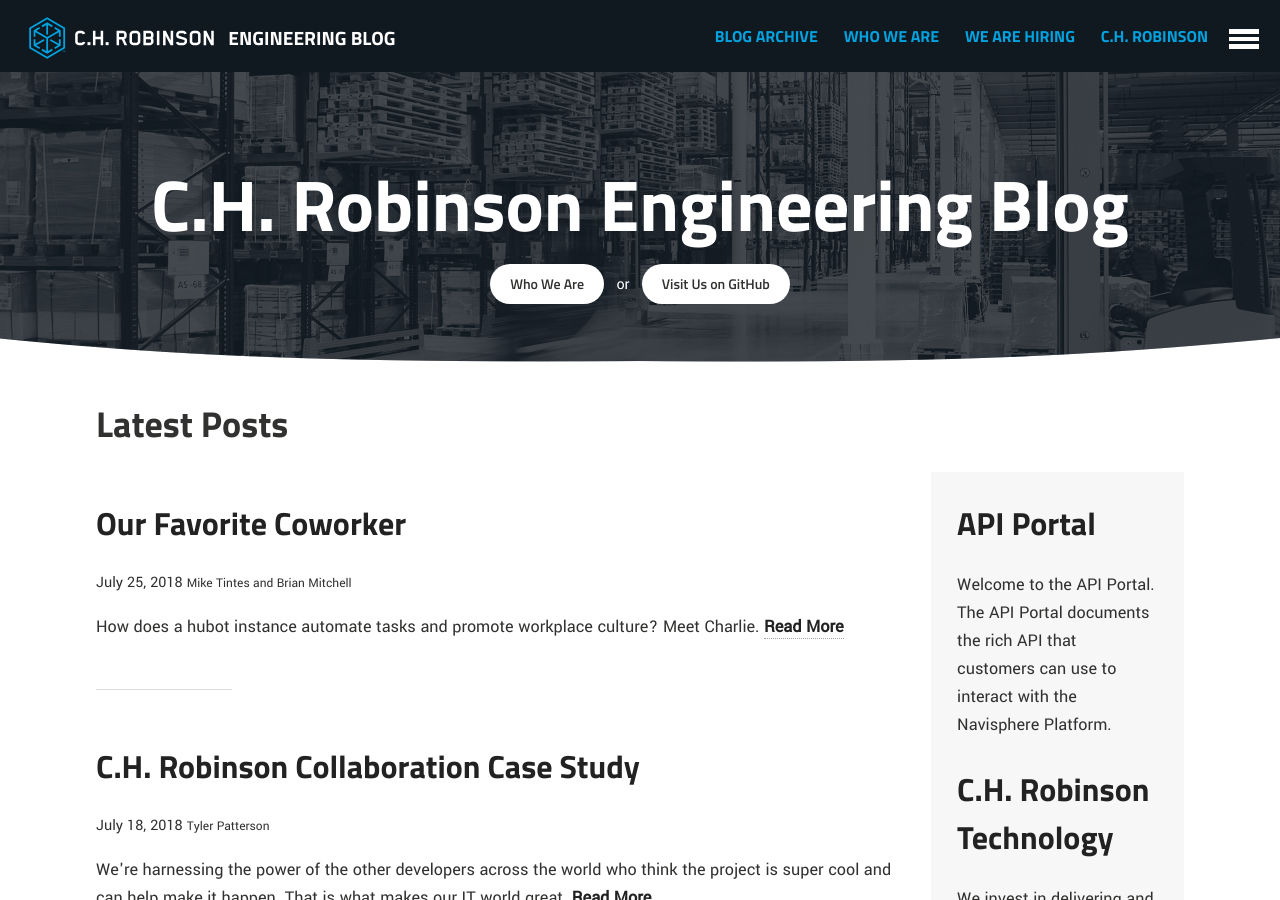
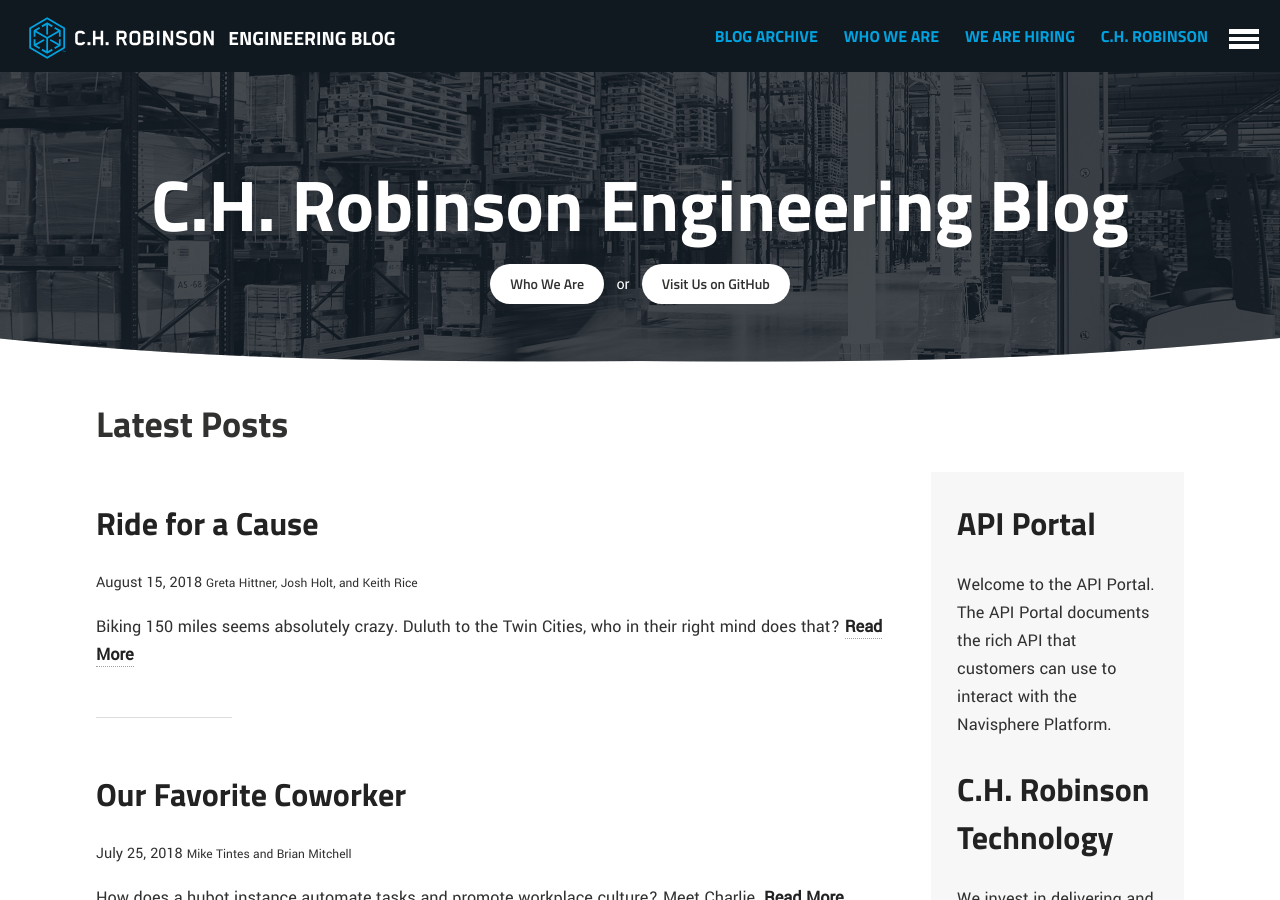
Before and after one commit to ch-robinson/ch-robinson.github.com, a Jekyll site: the page built from index.html, in a window 1280 px wide and 900 px high. Built offline with Jekyll 4.4.1, drawn with Linux system fonts in a browser that asks for light colours; some of the changed lines change nothing that is shown.

Commit message:
Post: Ride for a Cause

```diff
--- a/_data/authors.yml
+++ b/_data/authors.yml
@@ -22,3 +22,14 @@
   bio: DevOps guy and chatbot enthusiast.
   gravatar: 66fa5c3bb03a298e35deefebe0a91eb2
   web: https://github.com/mtintes
+hittgre:
+  name: Greta Hittner
+  bio: "Agile Coach. Greta's passions revolve around finding better ways to interact and deliver amazing solutions for
+        our users and customers. When she's not focused on that you can find her on a bicycle, pair of skis, or behind a
+        good book."
+holtjos:
+  name: Josh Holt
+ricekei:
+  name: Keith Rice
+  bio: IT Business Analyst and improving cyclist.
+  gravatar: 8137ccdd48d2e71ffccd991c9fdb78a2
--- /dev/null
+++ b/_posts/2018-08-15-ride-for-a-cause.md
@@ -0,0 +1,53 @@
+---
+layout: article
+title: "Ride for a Cause"
+authors:
+ - hittgre
+ - holtjos
+ - ricekei
+modified: 2018-08-15
+categories: community
+excerpt: "Biking 150 miles seems absolutely crazy. Duluth to the Twin Cities, who in their right mind does that?"
+tags: [biking, MS150, charity]
+image:
+  feature: posts/2018/ms150-2018-group.jpg
+  teaser:
+  thumb:
+disclaimer: true
+---
+Biking 150 miles seems crazy.
+
+Biking from Duluth to the Twin Cities, who in their right mind does that? But the challenge is enticing… Can I really do it? And is it worth the sore rear end I know is waiting for me on the other side of this ride?
+These are the questions that run through every new riders' mind when they learn about the MS150 -- a 150 mile bike ride that supports the Multiple Sclerosis Society.
+
+<figure class="half">
+	<img src="{{site.url}}{{site.baseurl}}/images/posts/2018/ms150-finish.jpg" alt="Finish line victory celebration" aria-label="A rider raising his arms in victory while riding towards the finish line">
+	<img src="{{site.url}}{{site.baseurl}}/images/posts/2018/ms150-finish2.jpg" alt="Finish line medals" aria-label="Seven riders standing with medals and their bikes">
+	<figcaption>Finish line victory celebrations</figcaption>
+</figure>
+
+#### Greta
+
+Greta signed up for her first MS150 for the chance to meet other cyclists. New to the sport and the company, Greta needed to find ride buddies. The ride was 120 miles longer than anything she had ever done before, and she wanted to know if she was up for the challenge. It also didn't hurt that everyone got a pretty awesome Team Robinson cycling jersey. She completed her first MS150 in 2013, and now five rides later it's still a highlight of her year.
+
+#### Josh
+
+Three years ago Josh was new to Robinson and looking for a way to connect with his coworkers. He mentioned he enjoyed biking and his teammates jumped at the opportunity to tell him about MS150. Initially he wasn't won over by their excitement. Josh wanted to get to know them better, but he didn't want to bike 150 miles to do it! Fortunately for him they were persistent. Two weeks later he registered, and has ridden every year since.
+
+#### Keith
+
+After agreeing to bike the 2017 MS150, Keith's first thought was: I'm not ready for this. As he trained over the spring he discovered exclusive bike paths around some of the greatest lakes of Minneapolis, Minnehaha creek, up the Mississippi and even through downtown. When the ride came he was ready. The route from Duluth to the cities ended up being one of the best rides in the state, too. Riding with friends who were also there to support a great cause ensured he'd be back every year.
+
+As members of the Robinson Captains Crew, the three of us get to help other new riders tackle this seemingly CRAZY feat. We answer questions for new riders, lead training rides, and get the whole office excited about the cause. A favorite fundraiser, six years running, is delivering coffee and homemade cookies throughout the hallways of our campus buildings for donations – by bike! Robinson employees never fail in their generosity.
+
+Robinson's team supported 162 riders last month -- all of them employees, friends, and family. Collectively, Team Robinson raised $178,885 for the Multiple Sclerosis Society. Robinson has been the local Minnesota ride's title sponsor for 9 years, showing their dedication to the cause. Rider and corporate donations fund research, support families coping with MS with in-home services, counseling, and even scholarships for kids whose parents are fighting the disease.
+
+<figure>
+	<img src="{{site.url}}{{site.baseurl}}/images/posts/2018/ms150-selfie.jpg" alt="Selfie at the CHR tent" aria-label="Three people taking a selfie in the CHR tent">
+	<figcaption>Enjoying the C.H. Robinson tent after the ride</figcaption>
+</figure>
+
+Preparing for and completing this ride is a testament of focus, determination, and strength. Those who have done it year over year build a community in their fellow riders. Riding 75 miles two days in a row gives you plenty to bond over – the sore butt, the awesome PBJ at rest stops, whatever flavor of weather you got stuck in this year. And the occasional war story makes you pretty darn tough; you can gloat for years that you finished it in spite of heat, rain, or even hail!
+We also need to give a shout out to all the volunteers that make it happen. Robinson employees and friends feed us at the rest stops along the way, keep us safe on the road as ride marshals, and throw a party for us at our halfway mark in Hinckley, MN.
+
+As a whole, the C.H. Robinson MS150 brings out 3,500 riders annually and raised $2,944,249 this year alone.
```
Also changed, not shown: images/posts/2018/ms150-2018-group.jpg (added), images/posts/2018/ms150-finish.jpg (added), images/posts/2018/ms150-finish2.jpg (added), images/posts/2018/ms150-selfie.jpg (added).
